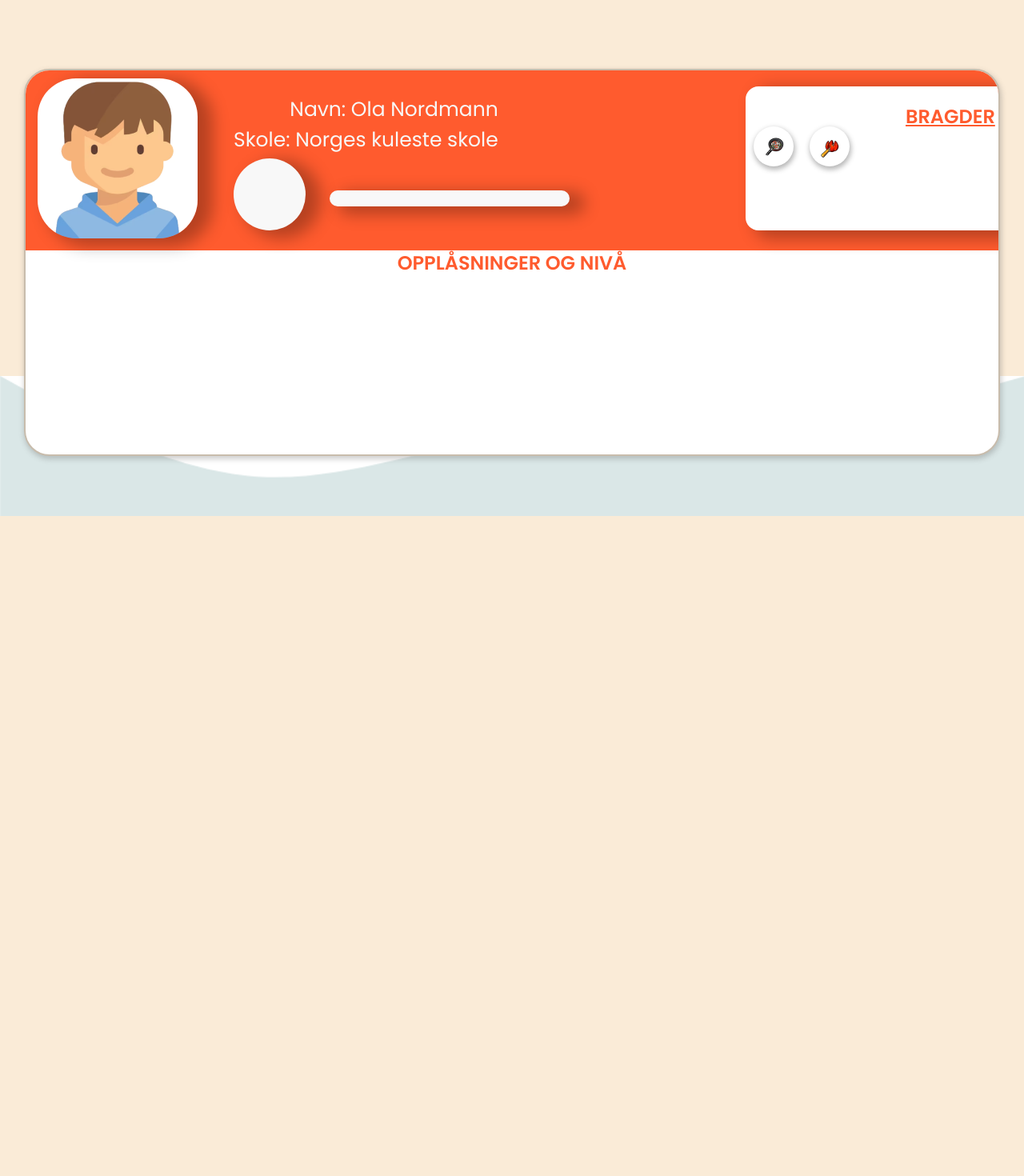
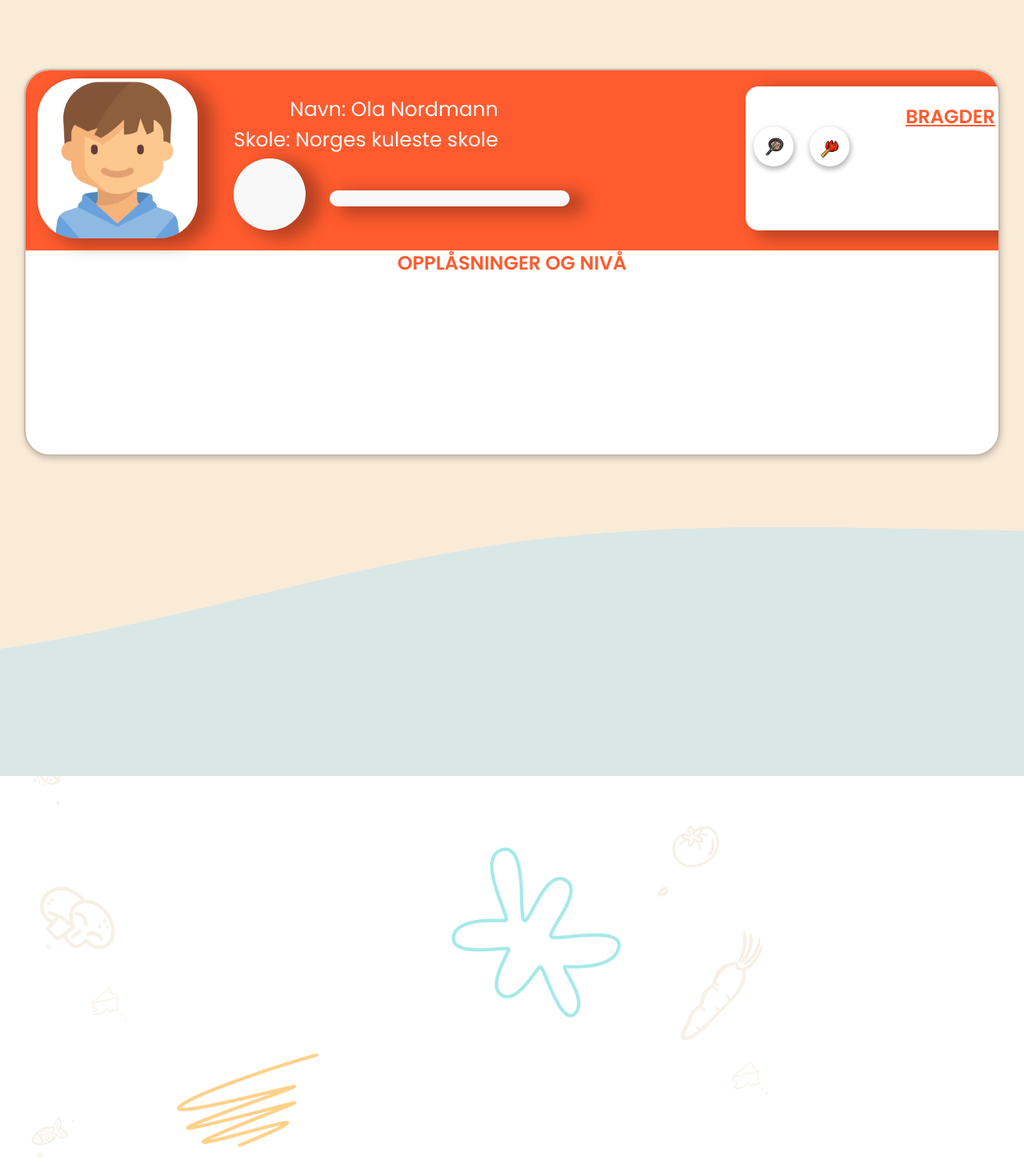
Before and after one commit to HauVu94/Chew, a React (Create React App) app in the folder Frontend/chew-project/: page /ProfilePage in a window 1280 px wide. Shown: the part 188-1658 px from the top of the page at 80% size. Before the commit the page ends 840 px from the top, so only its background shows below. Built offline with nearby package versions, Linux system fonts and the light colour scheme; the HTML template or start-up script is replaced by a standard one.

Commit message:
Profile page background

```diff
--- a/Frontend/chew-project/src/pages/ProfilePage.tsx
+++ b/Frontend/chew-project/src/pages/ProfilePage.tsx
@@ -34,9 +34,9 @@ export const ProfilePage = () => {
 
 
 
+            <div className='background-blue'></div>
+            <div className='background-foods'></div>
 
-
-            <img className="background-blue" src="../images/Dividerblue.png"></img>
 
         </>
     )
--- a/Frontend/chew-project/src/styles/Profilepage.css
+++ b/Frontend/chew-project/src/styles/Profilepage.css
@@ -106,7 +106,6 @@ top: 0;
     border: #000000 40px;
     border-radius: 3rem;
     box-shadow: 1px 3px 6px 1px rgba(0, 0, 0, 0.289);
-    animation: wiggle 2s linear infinite;
 }
 
 .bragd-kuttetomat{
@@ -122,6 +121,9 @@ top: 0;
     border: #000000 40px;
     border-radius: 3rem;
     box-shadow: 1px 3px 6px 1px rgba(0, 0, 0, 0.289);
+}
+
+.bragd-stekepanne:hover, .bragd-kuttetomat:hover{
     animation: wiggle 2s linear infinite;
 }
 
@@ -150,6 +152,20 @@ top: 0;
 }
 
 .background-blue{
+    background-image: url("../../public/images/Denblågreia.svg");
+    height: 500px;
     width: 100%;
     top: 100%;
+    background-position: center;
+    background-repeat: no-repeat;
+    background-size: cover;
 }
+
+.background-foods{
+    background-image: url("../../public/images/Bakgrunnbrokoli.png");
+    background-color: #cccccc;
+    height: 500px;
+    background-position: center;
+    background-repeat: no-repeat;
+    background-size: cover;
+}
```
Also changed, not shown: Frontend/chew-project/public/images/Bakgrunnbrokoli.png (added), Frontend/chew-project/public/images/Denblågreia.svg (added).
